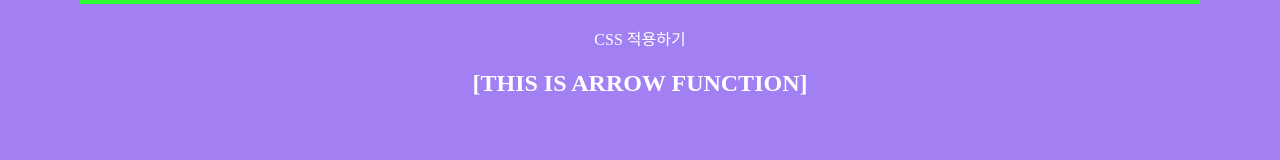
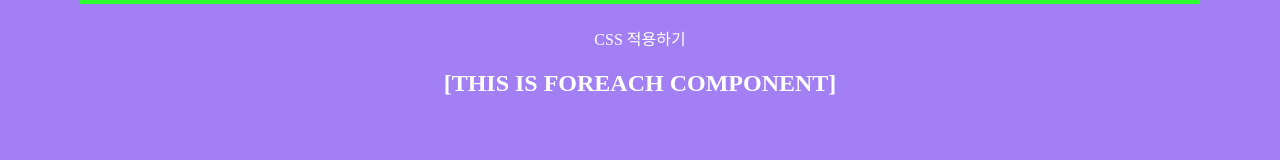
Before and after one commit to TomHoon/react-200, a React (Create React App) app: page / in a window 1280 px wide. Shown: the part 154-314 px from the top of the page. Built offline with nearby package versions, Linux system fonts and the light colour scheme.

Commit message:
feat: 016 - forEach

```diff
--- /dev/null
+++ b/src/014/ForEach.js
@@ -0,0 +1,23 @@
+import { Component } from "react";
+
+class ForEach extends Component {
+  constructor(props) {
+    super(props);
+    this.state = {};
+  }
+
+  componentDidMount() {
+    let arr = [3, 2, 8, 8];
+    let new_arr = [];
+
+    arr.forEach((item) => new_arr.push(item));
+
+    console.log(new_arr);
+  }
+
+  render() {
+    return <h2>[THIS IS FOREACH COMPONENT]</h2>;
+  }
+}
+
+export default ForEach;
--- a/src/App.js
+++ b/src/App.js
@@ -1,14 +1,12 @@
-import './App.css'
-import ArrowFunction from './013/ArrowFunction';
+import "./App.css";
+import Target from "./014/ForEach";
 
 function App() {
   return (
     <div>
       <h1>Start React 200!</h1>
       <p>CSS 적용하기</p>
-      <ArrowFunction
-        prop_value='FromApp.js'
-      />
+      <Target prop_value="FromApp.js" />
     </div>
   );
 }
```
Also changed, not shown: 1 other file (tests, documents, lock files or other folders).
